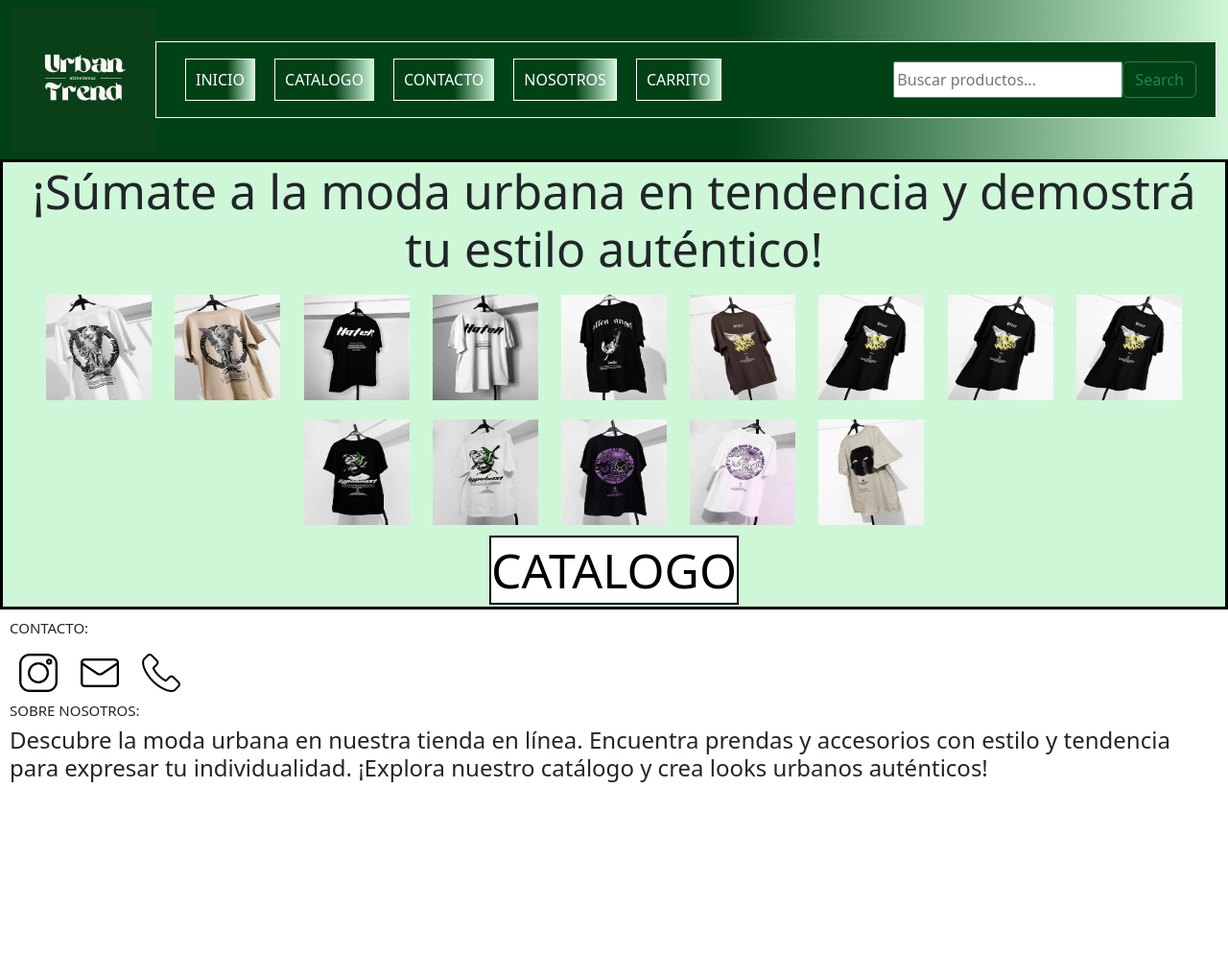
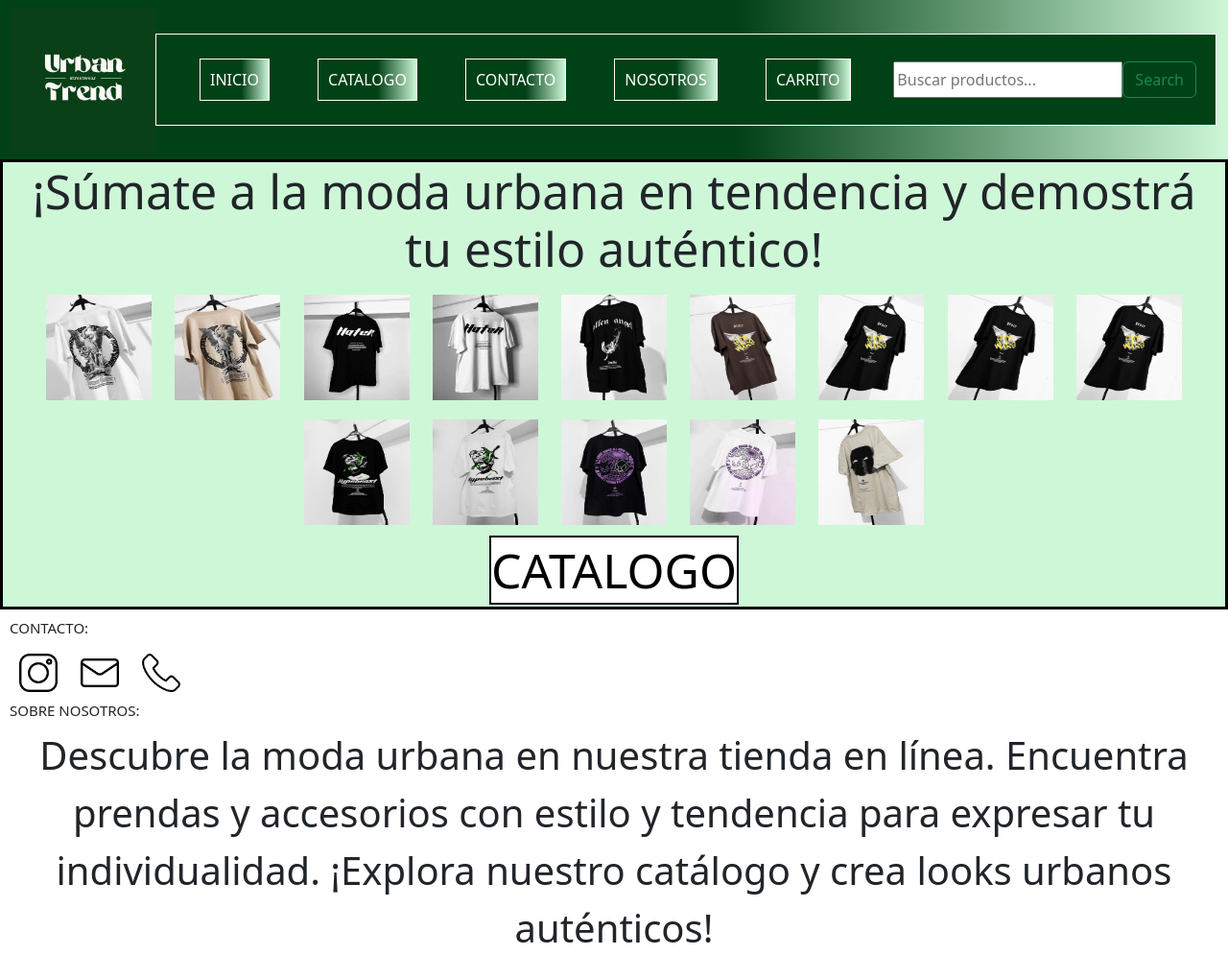
Before and after one commit to Desbots1/ENTREGAFINAL-DESBOTS, a website: page index.html in a window 1280 px wide. Shown: the whole page at 96% size. Before the commit the page ends 833 px from the top, so only its background shows below. Drawn offline with nearby package versions, Linux system fonts and the light colour scheme.

Commit message:
tercer commit

```diff
--- a/index.html
+++ b/index.html
@@ -96,10 +96,10 @@
                 <a href="https:/wa.me/+543515101405" target="_blank"><img src="./img/telefono.png" alt="logo telefono"></a>
             </div>
             <h3>SOBRE NOSOTROS:</h3>
-            <h4>Descubre la moda urbana en nuestra tienda en línea.
+            <p>Descubre la moda urbana en nuestra tienda en línea.
                 Encuentra prendas y accesorios con estilo y tendencia para expresar tu individualidad.
                 ¡Explora nuestro catálogo y crea looks urbanos auténticos!
-            </h4>
+            </p>
         </div>
     </footer>
     <script src="https://cdn.jsdelivr.net/npm/bootstrap@5.3.1/dist/js/bootstrap.bundle.min.js" integrity="sha384-HwwvtgBNo3bZJJLYd8oVXjrBZt8cqVSpeBNS5n7C8IVInixGAoxmnlMuBnhbgrkm" crossorigin="anonymous"></script>
--- a/scss/estilos.scss
+++ b/scss/estilos.scss
@@ -1,4 +1,4 @@
-h1 {
+ h1 {
     font-size: 50px;
     font-family: system-ui, -apple-system, BlinkMacSystemFont, 'Segoe UI', Roboto, Oxygen, Ubuntu, Cantarell, 'Open Sans', 'Helvetica Neue', sans-serif;
   }
@@ -12,6 +12,12 @@ h1 {
     font-size: 15px;
     font-family: system-ui, -apple-system, BlinkMacSystemFont, 'Segoe UI', Roboto, Oxygen, Ubuntu, Cantarell, 'Open Sans', 'Helvetica Neue', sans-serif;
   }
+  p{
+    font-size: 40px;
+    text-align: center;
+  }
+
+
 
   .titulo {
     background-color: rgb(206, 247, 216);
@@ -37,7 +43,6 @@ h1 {
 
       div {
 
-
         #navbarScroll{
           background: rgb(1,65,22);
           padding: 20px;
@@ -55,6 +60,7 @@ h1 {
         }
 
         li {
+          padding: 15px;
           a{
             margin: 10px;
             padding: 10px;
```
Also changed, not shown: css/estilos.css.
